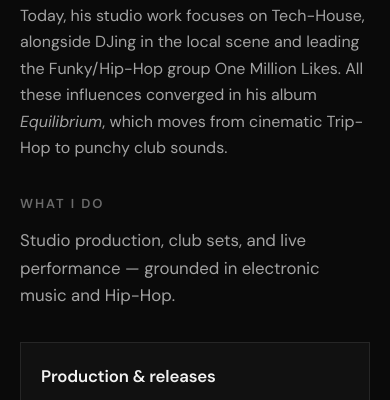
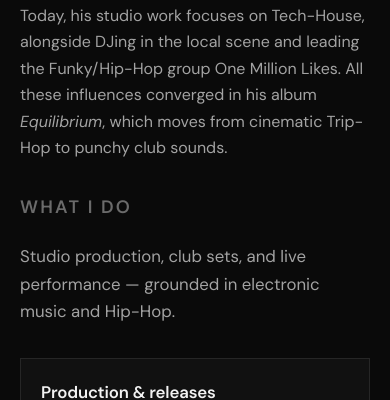
Before and after one commit to mconradi/mconradi.com, a plain HTML site: page index.html in a window 390 px wide. Shown: the part 1103-1503 px from the top of the page. Drawn offline with Linux system fonts and the light colour scheme.

Commit message:
Increase section heading size for clearer mobile hierarchy.
Co-authored-by: Cursor <cursoragent@cursor.com>

```diff
--- a/css/styles.css
+++ b/css/styles.css
@@ -265,9 +265,9 @@ main {
 }
 
 .section__title {
-  margin: 0 0 var(--space-sm);
-  font-size: 0.8125rem;
-  letter-spacing: 0.15em;
+  margin: 0 0 var(--space-md);
+  font-size: 1.125rem;
+  letter-spacing: 0.12em;
   text-transform: uppercase;
   color: var(--text-faint);
   font-weight: 700;
```
